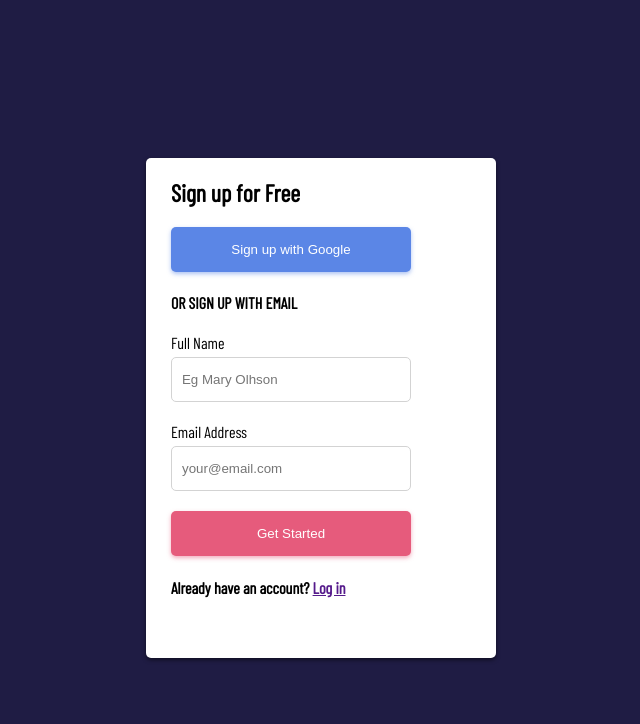
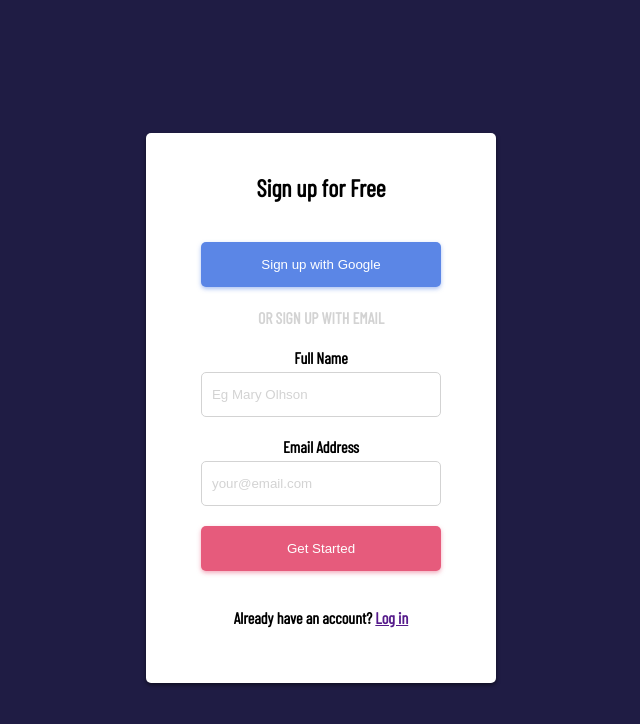
Before and after one commit to lgrizo/Login-Page, a plain HTML site: page index.html in a window 1280 px wide. Shown: the whole page, without its empty margins (319-959 px from the left). Drawn offline with nearby package versions, Linux system fonts and the light colour scheme.

Commit message:
more css

```diff
--- a/index.html
+++ b/index.html
@@ -17,11 +17,11 @@
       <div class="login-form">
         <h2>Sign up for Free</h2>
         <button class="google">Sign up with Google</button>
-        <h4>OR SIGN UP WITH EMAIL</h4>
-        <label for="fullName">Full Name</label><br />
+        <h4 class="sign-up">OR SIGN UP WITH EMAIL</h4>
+        <label class="input-label" for="fullName">Full Name</label><br />
         <input type="text" name="fullName" placeholder="Eg Mary Olhson" />
         <br />
-        <label for="email">Email Address</label>
+        <label class="input-label" for="email">Email Address</label>
         <br />
         <input type="text" name="email" placeholder="your@email.com" />
         <br />
--- a/style.css
+++ b/style.css
@@ -1,6 +1,27 @@
 body {
     font-family: 'Barlow Condensed', sans-serif;
     background: #1f1c44;
+}
+
+h2 {
+    text-align: center;
+    padding: 20px;
+}
+
+h4 {
+    text-align: center;
+}
+
+label {
+    font-weight: bold;
+}
+
+.sign-up {
+    color: lightgrey;
+}
+
+.btn {
+    text-align: center;
 }
 
 .container {
@@ -17,12 +38,13 @@ body {
     background: #ffffff;
     border-radius: 5px;
     width: 300px;
-    height: 500px;
+    height: 550px;
     margin: auto;
     padding: 0 25px;
     font-size: 1rem;
     font-weight: 100;
     box-shadow: 0 2px 4px rgba(0, 0, 0, 0.5);
+    text-align: center;
 }
 
 .login-form input {
@@ -43,6 +65,7 @@ button {
     color: white;
     border: none;
     border-radius: 5px;
+    margin: 0 auto;
 
 }
 
@@ -54,4 +77,9 @@ button {
 .get-started {
     background: rgb(230,91,124);
     box-shadow: 0 2px 4px rgb(230,91,124, 0.507);
+    margin-bottom: 15px;
 }
+
+::placeholder {
+    color: lightgrey;
+}
```
Also changed, not shown: images/Google-Symbol.png (added), images/google.jpg (added).
